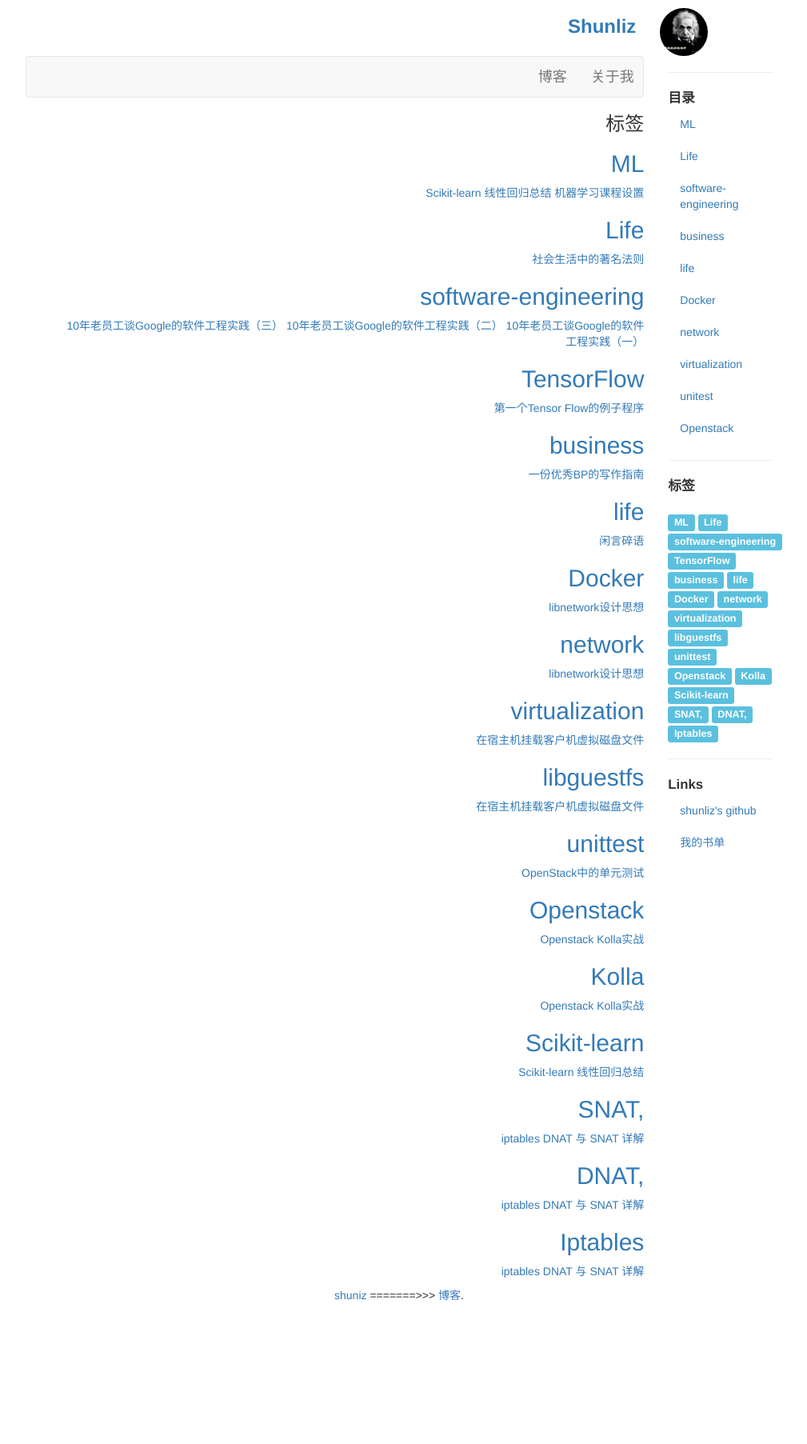
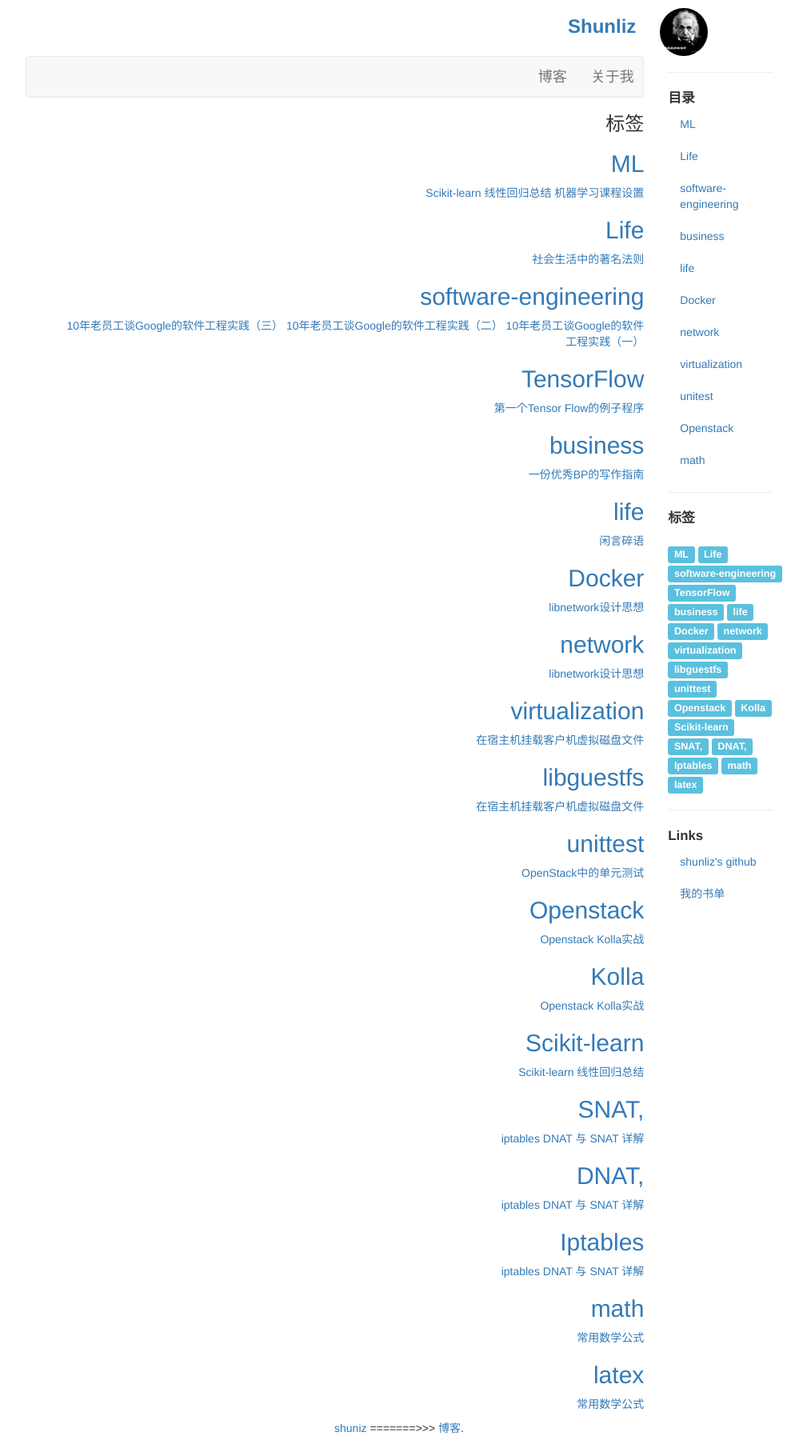
Before and after one commit to shunliz/shunliz.github.io, a Jekyll site: the page built from tags/index.html, in a window 1280 px wide. Shown: the whole page at 80% size, without its empty margins (141-1150 px from the left). Built offline with Jekyll 4.4.1, drawn with Linux system fonts in a browser that asks for light colours; before the commit the page ends 1639 px from its top, so only the background shows below that.

Commit message:
add math

```diff
--- a/_includes/head.html
+++ b/_includes/head.html
@@ -11,4 +11,5 @@
     <script src="https://oss.maxcdn.com/libs/html5shiv/3.7.0/html5shiv.js"></script>
     <script src="https://oss.maxcdn.com/libs/respond.js/1.3.0/respond.min.js"></script>
   <![endif]-->
+  <script type="text/javascript" src="http://cdn.mathjax.org/mathjax/latest/MathJax.js?config=default"></script>
 </head>
--- /dev/null
+++ b/_posts/2017-05-06-math-formula-in-latex.markdown
@@ -0,0 +1,9 @@
+---
+layout: post
+title:  "常用数学公式"
+date:   2017-04-28 15：08:09 -0800
+categories: math
+tags: math latex
+---
+
+x=\frac{-b\pm\sqrt{b^2-4ac}}{2a}
```
